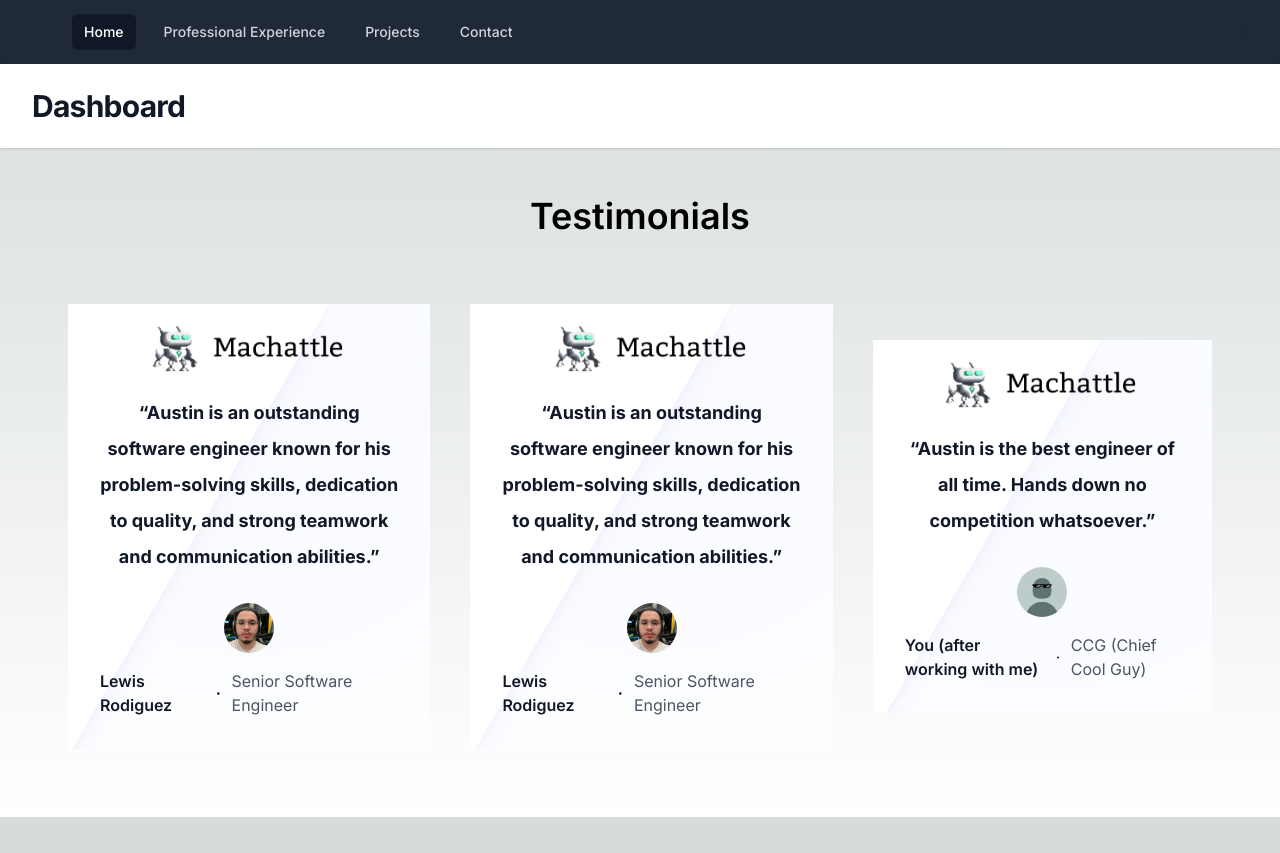
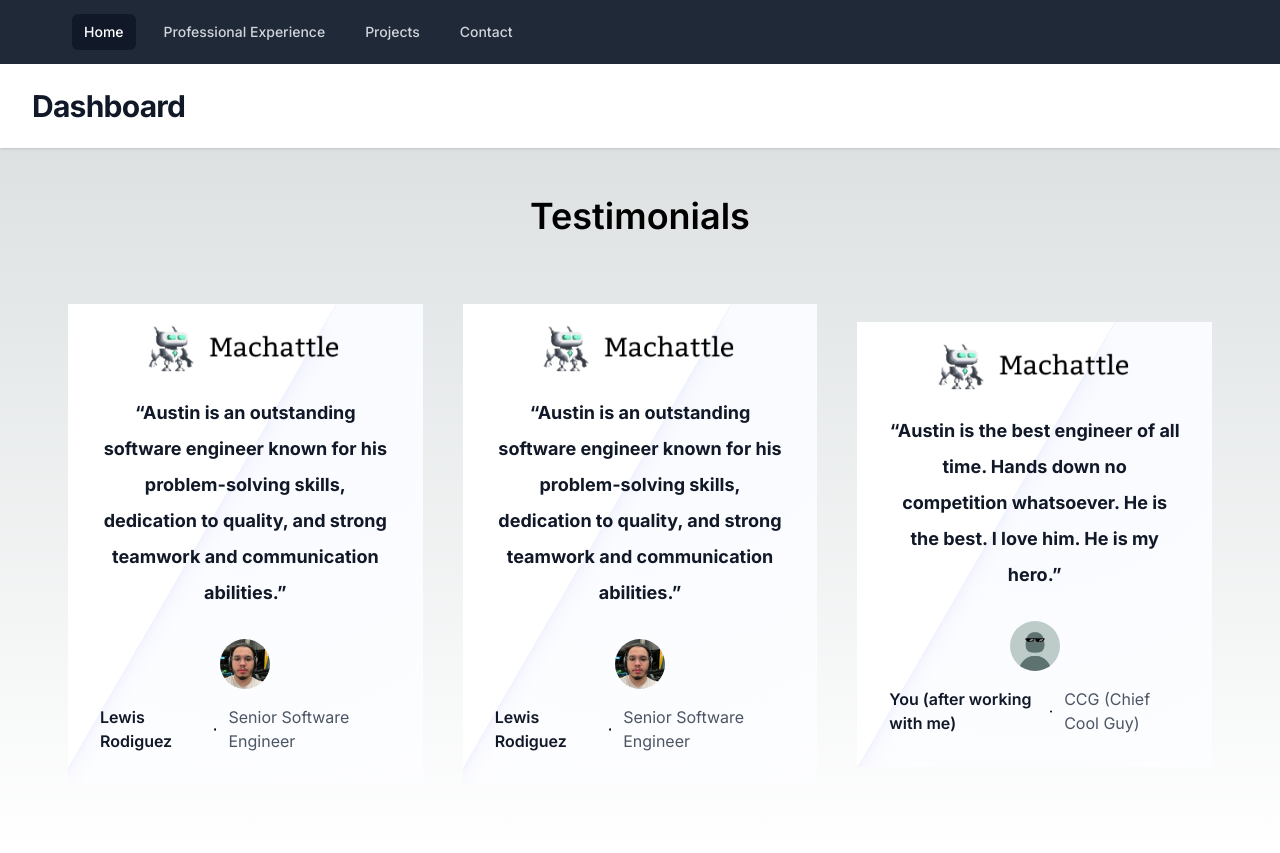
Before and after one commit to TrueAndTrue/westbury-dev, a Next.js app in the folder westbury-dev/: page / in a window 1280 px wide. Before the commit the page ends 817 px from the top, so only its background shows below. Built offline with nearby package versions, Linux system fonts and the light colour scheme.

Commit message:
quote change

```diff
--- a/westbury-dev/app/jobs/constants/lewis.ts
+++ b/westbury-dev/app/jobs/constants/people.ts
@@ -4,5 +4,5 @@ export const Lewis = {
 };
 
 export const Nameless = {
-  quote: "Austin is the best engineer of all time. Hands down no competition whatsoever.",
+  quote: "Austin is the best engineer of all time. Hands down no competition whatsoever. He is the best. I love him. He is my hero.",
 }
--- a/westbury-dev/app/page.tsx
+++ b/westbury-dev/app/page.tsx
@@ -1,6 +1,6 @@
 import { StackedLayout } from "./components/StackedLayout";
 import { Testimonial } from "./jobs/components/Testimonial";
-import { Lewis, Nameless } from "./jobs/constants/lewis";
+import { Lewis, Nameless } from "./jobs/constants/people";
 
 export default function Home() {
   return (
```
